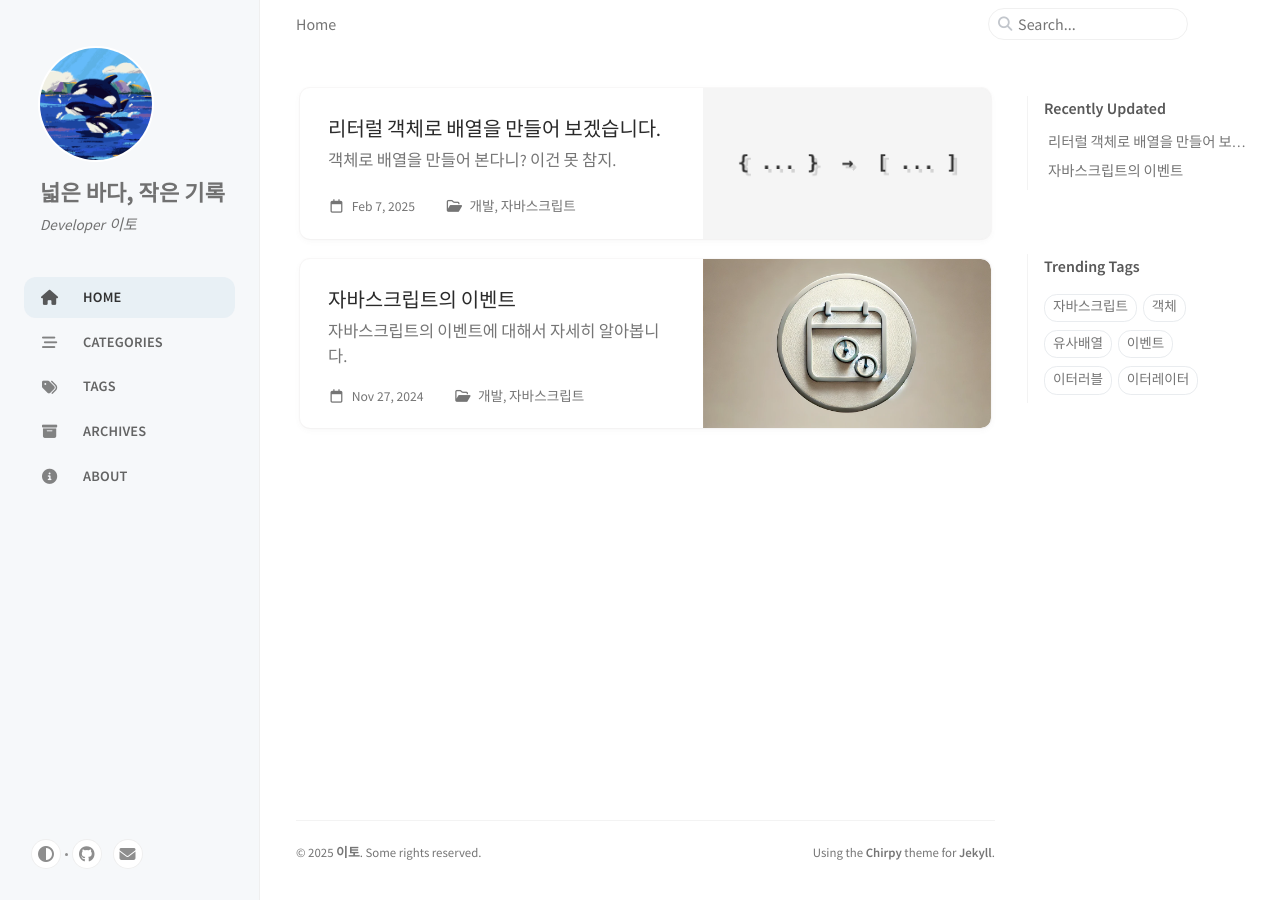
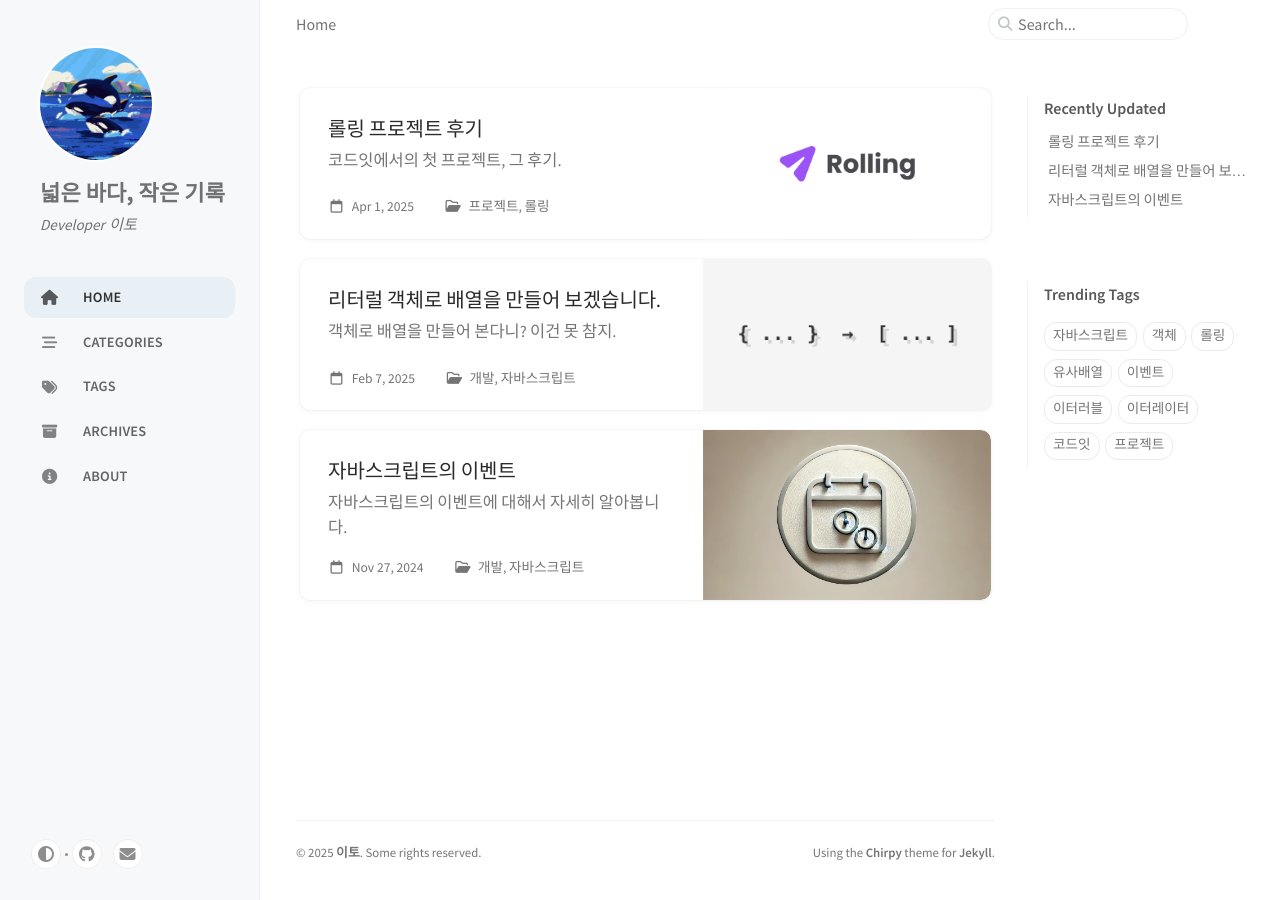
Before and after one commit to cozy-ito/cozy-ito.github.io, a Jekyll site: the page built from index.markdown, in a window 1280 px wide. Built offline with Jekyll 4.4.1, drawn with Linux system fonts in a browser that asks for light colours; cached includes are drawn as plain includes; nearby versions of some CDN libraries; some web fonts are replaced; the list of posts is cut into pages by our own code; some of the changed lines change nothing that is shown.

Commit message:
[publish] 2025-04-01 "롤링 프로젝트 후기" 발행

```diff
--- a/_includes/head.html
+++ b/_includes/head.html
@@ -82,6 +82,9 @@
   <!-- Font Awesome Icons -->
   <link rel="stylesheet" href="{{ site.data.origin[type].fontawesome.css | relative_url }}">
 
+  <!-- Pretendard CDN -->
+  <link rel="stylesheet" as="style" crossorigin href="https://cdn.jsdelivr.net/gh/orioncactus/pretendard/dist/web/pretendard.css" />
+
   <!-- 3rd-party Dependencies -->
 
   {% if site.toc and page.toc %}
--- /dev/null
+++ b/_posts/2025-04-01-rolling-epilogue.md
@@ -0,0 +1,253 @@
+---
+title: 롤링 프로젝트 후기
+description: 코드잇에서의 첫 프로젝트, 그 후기.
+author: 이토
+date: 2025-04-01 12:18:00 +0900
+categories: [프로젝트, 롤링]
+tags: [프로젝트, 롤링, 코드잇]
+pin: false
+mermaid: true
+writing_time: 216
+image:
+  path: assets/img/common/2025-04-01-rolling-epilogue/rolling.png
+  lqip: assets/img/common/2025-04-01-rolling-epilogue/rolling.png
+  alt: 롤링 프로젝트
+---
+
+## 후기에 앞서,
+
+저는 첫 국비학원을 수료한 이후에 독학으로 공부해왔지만 <br>
+한 가지 확실하게 알게 된 건, 스스로 공부하는 방법을 제대로 알지 못했었다는 겁니다. <br>
+그런 상태로 시간을 보내고 나니, 후회가 많이 되었습니다. <br>
+장기적으로 이어지는 개발 공부와 취업 준비로 '내가 지금 공부하고 있는 방식이 맞는 것인가' 라는 의문이 들었습니다. <br>
+하지만 이미 지난 시간을 되돌릴 수는 없으니 저는 계속 스스로의 방식에 의구심을 품으며 개발 공부를 했습니다. <br>
+
+지난 24년 12월 중순 어느 날, 저는 부트캠프 모집글을 봅니다. <br>
+코드잇 부트캠프에서 모집하는 두 가지, <br>
+기본 6개월 과정과 2개월 단기 심화과정 모집글이었습니다. <br>
+
+기존에 프로젝트 경험을 몇 번 했었고, 공부해 온 시간도 있고 하니 <br>
+처음에는 단기 심화과정을 신청할까도 했습니다만, <br>
+스스로 공부하는 방법조차 제대로 확신을 가지고 있지 못한 채로 <br>
+심화된 내용을 머리에 집어넣어봤자 또 다시 아쉬움을 느낄 것 같아 기본 과정을 신청합니다. <br>
+(별개로 학습공간을 제공 받을 수 있어 집에서의 공간 분리를 할 수 있었어요. 😆) <br>
+
+코드잇 부트캠프는 파트를 총 4번에 나누어 <br>
+팀원들을 섞는 방식으로 커리큘럼이 진행됩니다. <br>
+기존에 파트1에서 HTML, CSS, JavaScript 웹 기초에 대한 내용을 공부하는 과정이 있었고 <br>
+이번 파트2에서 리액트와 함께 **기초 프로젝트를 시작**하게 되었습니다. <br>
+
+기초 프로젝트는 과정 중 총 3번 진행되는 프로젝트 중 첫 번째 프로젝트인데요! <br>
+**3/6(목)~3/21(금)까지 총 18일간 진행**되었고, <br>
+마무리 발표까지 무사히 잘 마칠 수 있었습니다.
+
+후기를 시작하기에 앞서 <br>
+제가 가고자 하는 방향을 잘 따라와주신 **팀원 분들**, <br>
+코드리뷰로 사소한 부분까지 디테일하게 봐주셨던 **멘토님**, <br>
+프론트엔드 개발에 집중할 수 있게 디자인 및 API 등을 제공해주신 <br>
+**코드잇 운영진분들과 협력사께 감사의 말씀을 드립니다.** 🙇‍♂️
+
+## 프로젝트 시작부터, 개발, 마무리까지
+
+프로젝트를 시작하면서 팀원들과 얘기를 나눠보니 <br>
+기존에 프로젝트 경험이 있었던 것은 저 밖에 없어서 <br>
+**제가 팀장을 맡아 이번 프로젝트를 이끌어 보게 되었습니다.**
+
+> 파트2의 팀장님이 따로 계셨지만, 팀장님께서는 육아 휴직 상태로 바쁘셨습니다. <br>
+> 이참에 제가 프로젝트를 리딩해보는 경험을 하면 좋겠다고 생각이 들어 나서게 됐습니다. 하하 😅
+
+ <br>
+
+프로젝트의 흐름은 아래와 같았습니다.
+
+| 주제 선정 -> 컨벤션 협의 -> 요구사항 분석 및 담당 분배 -> 개발 진행 -> 테스트 -> 버그 수정 -> 발표
+
+![Desktop View](assets/img/common/2025-04-01-rolling-epilogue/wbs.png){:.normal }
+
+### 주제 선정
+
+코드잇에서 제공해주시는 주제들이 4가지 정도 있었습니다. <br>
+그 중에서 저희 팀은 온라인 **롤링페이퍼 서비스를 선택**했습니다.
+
+투표로 진행한 것도 있었지만, <br>
+**서버 API와 연동**이 되면서, 모달, 드롭다운 등의 **UI 측면**에서도 <br>
+다른 주제보다 **더 많은 것을 경험할 수 있겠다고 생각이 들어서**였습니다. <br>
+
+주제가 선정되고 컨벤션을 협의하기 전에 <br>
+저는 저를 포함해 모든 팀원이 무언가 하나 이상씩은 확실히 얻고 가셨으면 좋겠다는 생각을 했고 <br>
+각자 **이번 프로젝트를 통해 어떤 경험을 해보고 싶은지 얘기**를 나눠봤습니다.
+
+### 각기 다른 목표
+
+여러 얘기가 있었습니다. <br>
+리액트를 공부하시고 난 뒤, 처음 프로젝트를 해보는 터라 <br>
+"리액트 자체를 그냥 많이 사용해 보고 싶다." 라는 얘기도 있었고, <br>
+"프로젝트를 시작하기에 앞서 컨벤션을 정해두는 게 좋다는 얘기가 있던데, <br>
+그냥 좋다고 해서가 아니라 합리적인 이유를 통한 협의로 제대로 컨벤션을 정하고 싶다."는 얘기 등이 있었습니다. <br>
+(이 부분은 저도 공감하는 바였습니다. 하핳 😄)
+
+**아래와 같은 목표**로 정리 해볼 수 있겠습니다.
+- **리액트를 최대한 많이 사용**해보고 싶다.
+- **Vite를 사용**해보고 싶다.
+- 단순 구현이 아닌 **문제 해결 능력을 기르고 싶다.**
+- 협의를 통한 **합리적인 컨벤션 수립해보는 경험**을 하고 싶다.
+- 프로젝트를 수월하게 진행할 수 있도록 **다른 팀원들을 돕는 경험**을 해보고 싶다.
+
+### 기술 스택 및 컨벤션 협의
+
+이후 컨벤션을 정하기로 합니다. <br>
+제 개인 경험으로 **컨벤션을 제대로 협의하지 않으면,** <br>
+프로젝트 도중에 **여러가지 문제가 발생했었기 때문에 최대한 많은 것을 정하려고 했습니다.** <br>
+(지금 생각해보면, 제 욕심이었다는 생각도 들었지만 필요하다고 생각했습니다. 😅)
+
+총 4일간, **전체 기간의 20%가 되는 기간을 컨벤션을 협의하는 데 사용**했습니다. <br>
+각 항목마다 팀원 한명 한명에게 의견을 물어보면서 정했습니다. <br>
+(팀원 분들께서 이렇게까지 해야하나 생각하셨을수도 있었을 텐데, 다들 불평없이 따라주셔서 너무 감사했어요. 😭)
+
+![Desktop View](assets/img/common/2025-04-01-rolling-epilogue/convention_1.png){: w="180" .normal }
+![Desktop View](assets/img/common/2025-04-01-rolling-epilogue/convention_2.png){: w="163" .normal }
+![Desktop View](assets/img/common/2025-04-01-rolling-epilogue/convention_3.png){: w="186" .normal }
+![Desktop View](assets/img/common/2025-04-01-rolling-epilogue/convention_4.png){: w="207" .normal }
+_컨벤션 협의하는데에 4일을 불태운 흔적들 (노션에서 일부 발췌)_
+
+- 기술 스택 (React, CSS Module)
+- 협업 툴 선정
+- 네이밍 컨벤션, 코드 컨벤션, 커밋 컨벤션, 폴더 구조
+- 깃 브랜치 전략, PR 규칙, PR 프로세스 정립
+- 이슈 템플릿, PR 템플릿
+- 팀 규칙, 코어 타임 지정, 일일 스크럼 내용
+
+### 요구사항 분석 및 담당 분배
+
+사실 요구사항 분석은 특별히 할 것이 많지는 않았습니다. <br>
+이미 제공받은 디자인 및 노션에 구현 페이지별로 요구사항이 정리되어 있었기 때문이죠!
+
+하지만 디테일한 부분까지는 아니라서 각자 피그마 및 코드잇 제공 노션을 참고하며 <br>
+각자의 방식대로 요구사항을 확인했습니다.
+
+그리고 **세부적으로 구현할 단위를 나누어 각 담당자를 지정**했습니다.
+
+![Desktop View](assets/img/common/2025-04-01-rolling-epilogue/todo.png){: .normal }
+_할 일 단위로 나눈 세부적인 계획들_
+
+### 그리고 개발 시작!
+
+그리고 드디어 3/8(토)부터 개발을 시작했습니다. <br>
+**다른 팀원분들이 개발에만 신경쓰실 수 있도록** <br>
+**프로젝트 초기 설정(패키지 설치, ESLint, Prettier 설정 등)** 및 <br>
+**GitHub 레포지토리 생성 및 PR 규칙 설정 등을 제가 도맡아 수행**했습니다.
+
+초기 설정이 모두 완료된 후, <br>
+팀원 모두 담당하게 된 컴포넌트와 페이지를 각자의 계획과 방식대로 구현을 시작합니다.
+
+**구현 단위로 이슈를 생성**하고, 개발이 **완료되면 PR을 등록**하여 <br>
+다른 팀원 **2명에게 승인을 받아야만 main 브랜치에 병합**할 수 있도록 했습니다.
+
+> 이 때, PR의 리뷰어와 담당자 설정이 누락되는 경우가 발생하여 <br>
+> 이를 GitHub Actions로 해결하려 고군분투했던 일도 있었는데요! <br>
+> 다른 글로 한번 정리해보겠습니다. 😅
+
+멘토님께서도 작성한 코드를 기반으로 아주 디테일하게 코드리뷰를 해주셔서 <br>
+'코드를 작성할 때, 훨씬 더 많은 고민이 필요하구나'라는것도 느꼈습니다. 🙏
+
+### 테스트, 그리고 버그 잡기
+
+팀원 모두 힘내어 구현을 해주셨고, 드디어 프로젝트를 1차적으로 완성합니다! 👏 <br>
+> **디스코드로 화면을 공유하여 Vercel에 배포하는 과정을 팀원들과 함께 보며 배포까지 완료**합니다.
+
+하지만 처음 한 번에 모든 기능을 정상적으로 동작시키도록 구현한다는 것은 <br>
+기적에 가깝다는 것을 알기 때문에 **통합테스트를 진행**했습니다.
+
+자신이 담당한 페이지의 **요구사항 및 정상 동작에 대한 케이스를 정리**하도록 요청드렸고, <br>
+정리가 완료된 이후, 실제 배포된 페이지를 기준으로 두 명의 팀원이 <br>
+
+- **예상한 동작과는 다르거나**
+- **요구사항과는 맞지 않거나**
+- **좀 더 개선할 수 있는 방향에 대해서**
+
+발견되는 사항을 모두 **별도의 리스트를 작성**했습니다.
+
+![Desktop View](assets/img/common/2025-04-01-rolling-epilogue/buglist.png){: .normal }
+
+이 리스트를 기준으로 다시 버그를 수정하는 과정을 거치게 됩니다.
+이렇게 버그를 수정하면서 한층 더 나은 프로젝트를 만들었다고 생각합니다. 👍
+
+### 마무리 발표
+
+이런 과정을 거쳐 결국 발표 전날까지 왔습니다. 하하 😅 <br>
+글로 작성하다 보니 세부적인 것들이 생략되어 모든 과정이 원활히 이뤄졌겠거니 보실 수도 있겠지만, <br>
+기존에 예상했던 일정이 연기 되거나, 생각지 못한 문제가 발생하는 등 사건 사고가 종종 있었습니다. 😅 <br>
+
+그래도 최선을 다해서 마무리할 수 있도록 발표 자료를 작성합니다. <br>
+각 **팀원분들에게 내용을 전달받아 새벽까지 발표 자료를 만들었습니다.** 😱 <br>
+팀원분들께서는 혹여나 필요한 도움이 있을까 같이 디스코드에서 기다려주시며 응원을 해주셨고<br>
+제출 일정에 늦지 않게 발표 자료까지 제출할 수 있었습니다. 👏👏 <br>
+(도중에 문제가 생겨서 처음부터 다시 작성하는 일이 있었습니다만, 그래도 잘 마무리 할 수 있었어요! 😂)
+
+![Desktop View](assets/img/common/2025-04-01-rolling-epilogue/presentation_1.png){: w="360" .normal }
+![Desktop View](assets/img/common/2025-04-01-rolling-epilogue/presentation_2.png){: w="360" .normal }
+_발표 자료 중 일부_
+
+이후 몇 시간 잠을 잔 뒤에 **발표까지 모두 마칠 수 있었습니다.** <br>
+팀원 모두 고생하신것을 알기 때문에 많은 내용을 발표자료에 담게 되었는데요. <br>
+발표, 프로젝트 시연, Q&A까지 15분 내로 끝내야 해서 <br>
+**좀 더 중요한 부분을 효율적으로 잘 전달하지 못한 것 같아 아쉬운 마음이 있었습니다.** 😢
+
+## 회고
+
+이렇게 장장 18일간의 기초프로젝트가 **끝나고 팀원분들과 회고 시간을 가졌습니다.** <br>
+어떤 점이 잘한 것 같고, 아쉬웠고, 다음에는 어떤 점을 개선해 볼 것인지 말이죠. 🤔
+
+### 기초프로젝트, 어땠나요?
+
+#### 좋았던 점
+- 첫 **팀 프로젝트를 통해 협업 방식과 실무 감각을 익힐 수 있었다.**
+- 팀원들과의 **원활한 소통과 긍정적인 분위기** 속에서 프로젝트를 잘 마무리할 수 있었다.
+- **리액트** 학습 내용을 실제로 적용하며 **실전 경험을 쌓을 수 있었다.**
+- 팀원들의 코드와 PR을 통해 자신의 **부족한 부분을 인지하고 배우는 계기**가 되었다.
+- 실력 차이를 통해 서로에게 **긍정적인 자극과 배움이 되었다.**
+
+#### 아쉬웠던 점
+- 프로젝트 **초기 세팅과 환경 구성에 시간이 많이 소요**되어 개발에 집중할 시간이 부족했다.
+- 강의, 개인 과제, 프로젝트 병행으로 전반적으로 **시간 관리가 어려웠다.**
+- 개인 실력 부족으로 **프로젝트 퀄리티 향상에 충분히 기여하지 못한 것 같다는 아쉬움**이 있었다.
+
+#### 개선할 점
+- 공부 방법을 개선해 더 깊이 있게 이해하고 효율적으로 학습할 계획이다.
+- 다음 프로젝트에서는 시간 분배를 잘하고, 의견을 **더 적극적으로 내며 참여도와 코드 완성도를 높이고자 한다.**
+- **꾸준히 학습을 유지**하며 Next.js 등 새로운 기술을 병행 학습하고, 코드 리뷰를 받을 수 있도록 노력할 예정이다.
+- 팀 내 소통과 질문 문화를 더 활발하게 만들 수 있도록 노력하고자 한다.
+
+### 나는 어땠을까?
+
+#### 좋았던 점
+- 프로젝트 전반을 이끌며 **리더십과 협업 경험을 쌓았고, 컴포넌트 설계와 팀 커뮤니케이션에 대해 깊이 고민해볼 수 있었다.**
+
+#### 아쉬웠던 점
+- 개인적으로 목표했던 완성도를 만족하지 못했다.
+- 팀원들의 적극적인 참여를 좀 더 이끌어내지 못했다.
+- 학습과 병행하지 못한 부분이 아쉬웠다.
+
+#### 개선할 점
+- 더 완성도 높은 프로젝트를 위한 프로세스를 고민하여 적용하고 싶다.
+- 팀원들의 참여를 이끌어 낼 수 있는 리더십을 더 길러야 겠다.
+
+## 정리
+
+이렇게 짧지만 많은 경험을 했던 기초프로젝트 후기를 정리해봤습니다. <br>
+다른 팀원분들이 개발에만 집중할 수 있도록 서포트하는 것을 목표로 했었는데요..! <br>
+다행히 모두 긍정적인 평가를 해주셔서 너무 좋았지만, 개인적인 아쉬움이 있어  <br>
+100점 중 70점 정도로 스스로 줄 수 있겠다고 생각합니다. 하하 😂 <br>
+
+![Desktop View](assets/img/common/2025-04-01-rolling-epilogue/demo_1.gif){: w="370" .normal }
+![Desktop View](assets/img/common/2025-04-01-rolling-epilogue/demo_2.gif){: w="370" .normal }
+
+앞으로도 다양한 개발과 관련된 공부, 활동들에 대한 것을 기록으로 남겨 보도록 하겠습니다. <br>
+혹시 어떤 프로젝트인지 궁금하시다면, 아래 링크를 참고해주세요.
+
+그럼 여기까지 읽어주셔서 감사합니다. 🙌
+
+## Reference
+
+| [Rolling - 서비스 페이지](https://rolling-paper-five.vercel.app/)
+| [Rolling - GitHub Repository](https://github.com/cozy-ito/rolling-paper)
--- a/_sass/addon/variables.scss
+++ b/_sass/addon/variables.scss
@@ -30,5 +30,5 @@ $code-icon-width: 1.75rem !default;
 
 /* fonts */
 
-$font-family-base: 'Source Sans Pro', 'Microsoft Yahei', sans-serif !default;
-$font-family-heading: Lato, 'Microsoft Yahei', sans-serif !default;
+$font-family-base: 'Pretendard', 'Source Sans Pro', 'Microsoft Yahei', sans-serif !default;
+$font-family-heading: 'Pretendard', Lato, 'Microsoft Yahei', sans-serif !default;
```
Also changed, not shown: assets/img/common/2025-04-01-rolling-epilogue/buglist.png (added), assets/img/common/2025-04-01-rolling-epilogue/convention_1.png (added), assets/img/common/2025-04-01-rolling-epilogue/convention_2.png (added), assets/img/common/2025-04-01-rolling-epilogue/convention_3.png (added), assets/img/common/2025-04-01-rolling-epilogue/convention_4.png (added), assets/img/common/2025-04-01-rolling-epilogue/presentation_1.png (added), assets/img/common/2025-04-01-rolling-epilogue/presentation_2.png (added), assets/img/common/2025-04-01-rolling-epilogue/rolling.png (added), assets/img/common/2025-04-01-rolling-epilogue/todo.png (added), assets/img/common/2025-04-01-rolling-epilogue/wbs.png (added), 2 other files.
